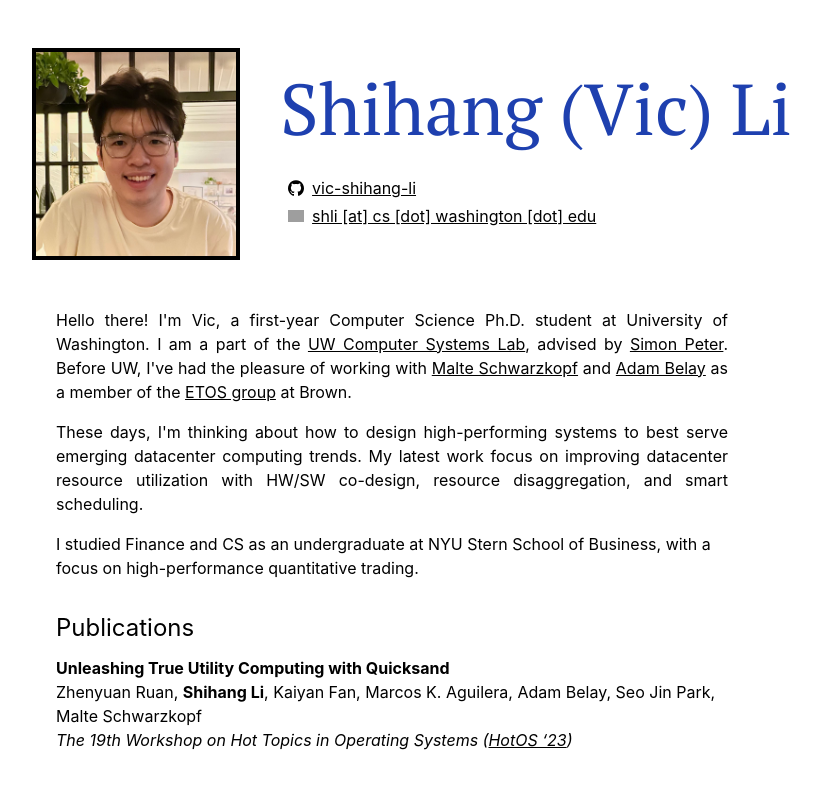
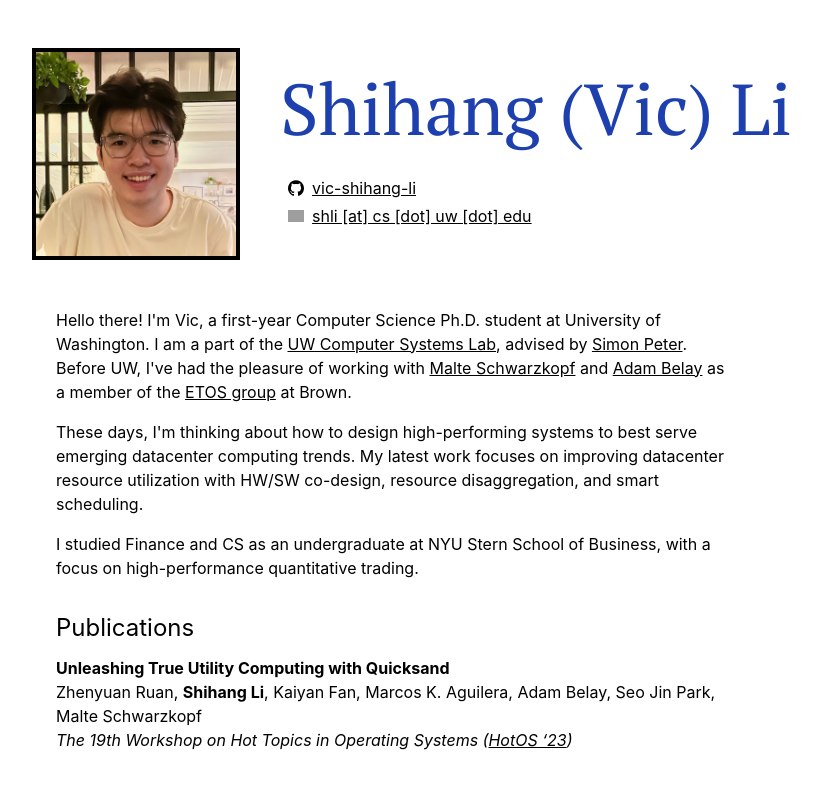
Before and after one commit to vic-lsh/vli, a Next.js app: page / in a window 1280 px wide. Shown: the top 800 px of the page, without its empty margins (248-1068 px from the left). Built offline with nearby package versions, Linux system fonts and the light colour scheme; grey boxes are pictures that could not be loaded.

Commit message:
tweak bio

```diff
--- a/pages/index.tsx
+++ b/pages/index.tsx
@@ -7,7 +7,7 @@ import { NavTab } from "../components/nav-tab";
 
 const GH_URL = "https://www.github.com/vic-shihang-li";
 
-const EMAIL_ADDR = "shli [at] cs [dot] washington [dot] edu";
+const EMAIL_ADDR = "shli [at] cs [dot] uw [dot] edu";
 
 const FEATURE_FLAGS = {
   enable_blogs: false,
@@ -87,7 +87,7 @@ const TitleArea = () => (
 const PersonalIntroArea = () => {
   return (
     <div className="flex flex-col gap-4">
-      <p className="text-justify">
+      <p>
         {`Hello there! I'm Vic, a first-year Computer Science Ph.D. student at
         University of Washington. `}
 
@@ -110,13 +110,13 @@ const PersonalIntroArea = () => {
         <UrlLink href="https://etos.cs.brown.edu">ETOS group</UrlLink>
         {` at Brown.`}
       </p>
-      <p className="text-justify">
+      <p>
         <span>
           {`These days, I'm thinking about how to design high-performing
           systems to best serve emerging datacenter computing trends. `}
         </span>
         <span>
-          {`My latest work focus on improving datacenter resource utilization
+          {`My latest work focuses on improving datacenter resource utilization
           with HW/SW co-design, resource disaggregation, and smart scheduling.`}
         </span>
         {/*
```
